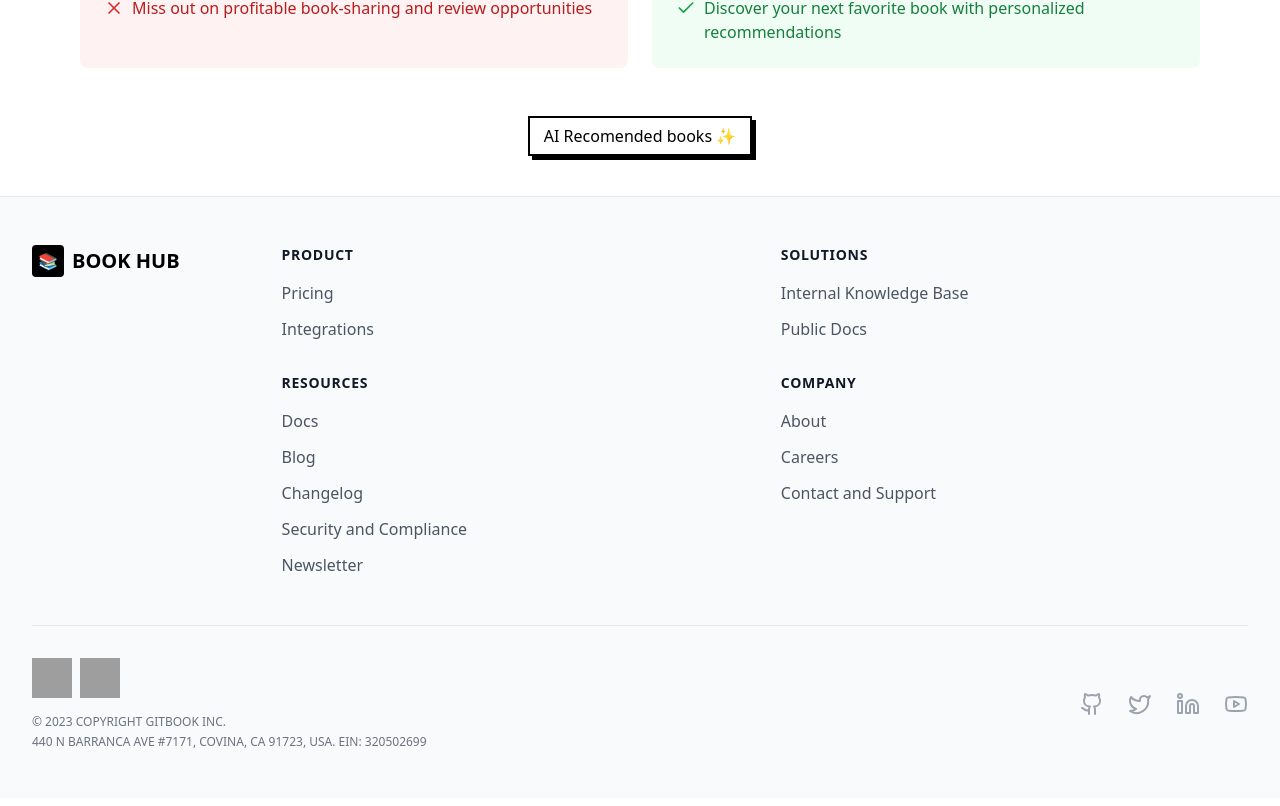
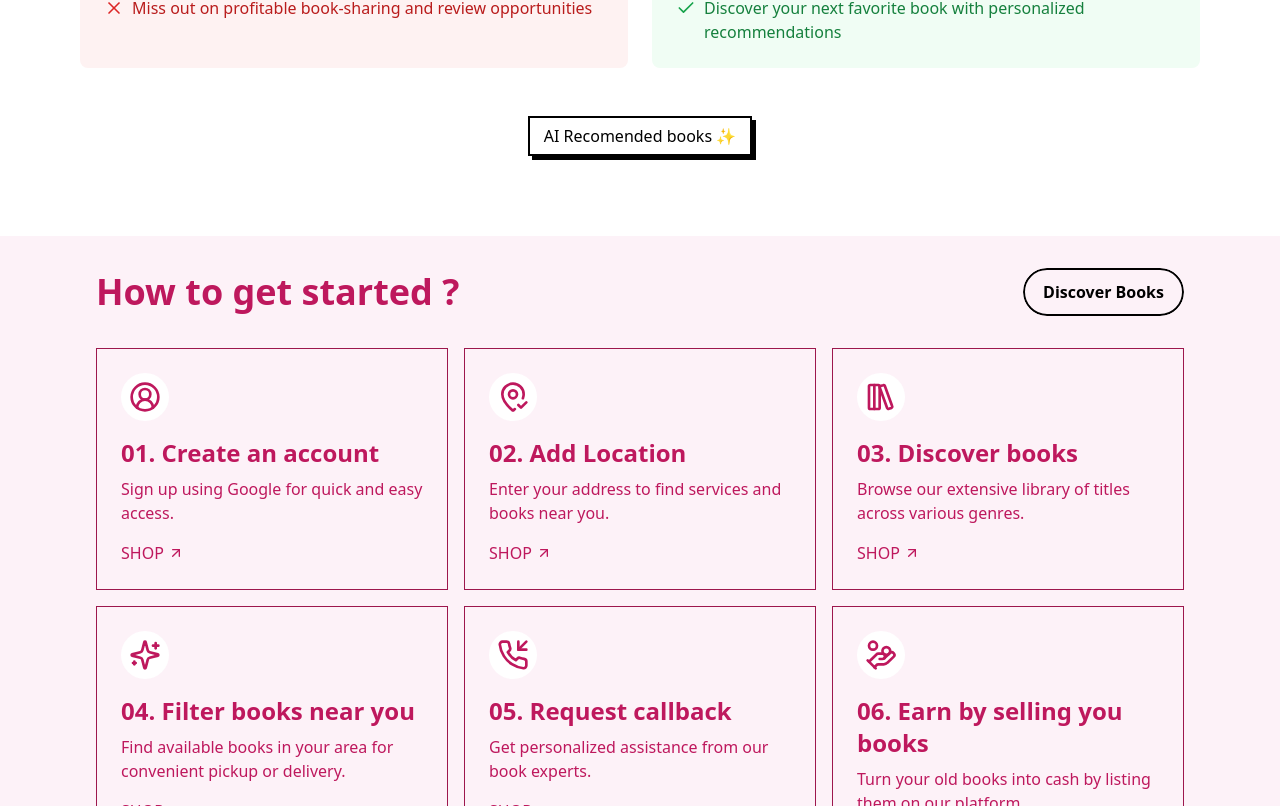
Before and after one commit to muhammed-anas-na/Book-Hub, a Next.js app: page / in a window 1280 px wide. Shown: the part 1034-1840 px from the top of the page. Built offline with nearby package versions, Linux system fonts and the light colour scheme; no server answers; grey boxes are pictures that could not be loaded; a web font is replaced by a local one.

Commit message:
Added user guide

```diff
--- a/Axios/endpoints/index.js
+++ b/Axios/endpoints/index.js
@@ -14,3 +14,4 @@ export const GET_BOOK_DEATILS_BY_ID_API = `${BASE_URL}/get-book-details-by-id`;
 export const REQUEST_CALLBACK_API =  `${BASE_URL}/request-callback`;
 export const GET_SEARCH_LENGTH_API = `${BASE_URL}/get-search-length`;
 export const GET_USER_QUERIES_API = `${BASE_URL}/get-user-queries`;
+export const GET_SEARCH_RESULT_API = `${BASE_URL}/get-search-result`;
--- a/Axios/methods/POST.js
+++ b/Axios/methods/POST.js
@@ -1,5 +1,5 @@
 import axiosInstance from "../axiosInstance";
-import {GET_USER_QUERIES_API,REQUEST_CALLBACK_API,GET_BOOK_DEATILS_BY_ID_API, GET_USER_BOOKS_API, GET_LOCATION_FROM_POINTS_API,GET_LOGGED_IN_USER, LOGIN_WITH_GOOGLE_API,ADD_BOOK_API, GET_BOOKS_NEAR_API, GET_BOOKS_API, GET_LOCATION_FROM_POINTS_AND_UPDATE_USER_API, GET_SEARCH_LENGTH_API } from "../endpoints";
+import {GET_SEARCH_RESULT_API,GET_USER_QUERIES_API,REQUEST_CALLBACK_API,GET_BOOK_DEATILS_BY_ID_API, GET_USER_BOOKS_API, GET_LOCATION_FROM_POINTS_API,GET_LOGGED_IN_USER, LOGIN_WITH_GOOGLE_API,ADD_BOOK_API, GET_BOOKS_NEAR_API, GET_BOOKS_API, GET_LOCATION_FROM_POINTS_AND_UPDATE_USER_API, GET_SEARCH_LENGTH_API } from "../endpoints";
 
 export const LOGIN_WITH_GOOGLE_FN = (data) =>{
     try{
@@ -99,9 +99,17 @@ export const GET_SEARCH_LENGTH_FN = (data)=>{
 
 export const GET_USER_QUERIES_FN = (userId)=>{
     try{
-        console.log("User id sending =>" , userId);
         return axiosInstance.post(GET_USER_QUERIES_API, {userId});
     }catch(err){
         return err;
     }
 }
+
+export const GET_SEARCH_RESULT_FN = (data)=>{
+    try{
+        console.log("Result calling");
+        return axiosInstance.post(GET_SEARCH_RESULT_API, data);
+    }catch(err){
+        return err;
+    }
+}
--- a/src/app/discover-books/[bookId]/page.jsx
+++ b/src/app/discover-books/[bookId]/page.jsx
@@ -7,7 +7,6 @@ import CallbackModal from '@/components/CallBackModal';
 import { User } from 'lucide-react';
 import { Card, CardContent } from '@/components/ui/card';
 import BookDetailShimmer from '@/components/BookDetailsShimmer';
-import Link from 'next/link';
 import { FaMapMarkedAlt } from "react-icons/fa";
 
 const Post = () => {
--- a/src/app/layout.js
+++ b/src/app/layout.js
@@ -2,7 +2,6 @@ import localFont from "next/font/local";
 import "./globals.css";
 import { UserProvider } from "../../context/userContext";
 import { SpeedInsights } from '@vercel/speed-insights/next';
-import { Analytics } from "@vercel/analytics/react"
 
 const geistSans = localFont({
   src: "./fonts/GeistVF.woff",
@@ -35,7 +34,6 @@ export default function RootLayout({ children }) {
         <UserProvider>
         {children}
         <SpeedInsights />
-        <Analytics/>
         </UserProvider>
       </body>
     </html>
--- a/src/app/page.js
+++ b/src/app/page.js
@@ -3,6 +3,7 @@ import Header from "@/components/Header";
 import LandingPage from "@/components/LandingPage";
 import Footer from "@/components/Footer";
 import Comparison from "@/components/Comparisons";
+import ExploreCategories from "@/components/UserGuide";
 
 export default function Home() {
   return (
@@ -10,6 +11,7 @@ export default function Home() {
     <Header/>
     <LandingPage/>
     <Comparison/>
+    <ExploreCategories/>
     <Footer/>
     </div>
   );
--- a/src/app/search/page.jsx
+++ b/src/app/search/page.jsx
@@ -0,0 +1,48 @@
+"use client"
+import Header from "@/components/Header";
+import Link from "next/link";
+import { useEffect, useState } from "react";
+import { GET_SEARCH_RESULT_FN } from "../../../Axios/methods/POST";
+
+export default function SearchResult({ searchParams }){
+    const query = searchParams.q;
+    const type = searchParams.type;
+    const count = searchParams.count;
+    const [data,setData] = useState([])
+    useEffect(()=>{
+        (async function(){
+            const response = await GET_SEARCH_RESULT_FN({
+                query,
+                type
+            })
+            console.log("Data =>",response.data);
+            setData(response.data);
+        })()
+    },[])
+    console.log("Books==>",data)
+    return(
+       <>
+        <Header/>
+
+
+        <div className="mt-28 flex justify-center mx-44 flex-wrap gap-5">
+            {
+                data?.map((val)=>{
+                    return(
+                        <Link href={`/discover-books/${val._id}`}
+                        className="md:min-w-[250px] md:max-w-[250px] bg-white rounded-lg shadow-lg md:p-4 flex-shrink-0 border-2 p-2"
+                      >
+                        <img
+                          src={val.selectedBookCover}
+                          className="w-60 h-72 object-fill rounded-lg"
+                        />
+                        <h3 className="md:mt-4 text-base md:text-lg font-semibold">{val.title}</h3>
+                        <p className='text-xs text-gray-500 hover:cursor-pointer max-w-[250px]' title={val.locationInText}>📍 {val.locationInText.slice(0,20)}</p>
+                      </Link>
+                    )
+                })
+            }
+        </div>
+       </>
+    )
+}
--- a/src/components/LocationSearchModal.jsx
+++ b/src/components/LocationSearchModal.jsx
@@ -56,7 +56,7 @@ const LocationSearchModal = () => {
   }, 300);
 
   const handleLocationSelect = (location) => {
-    const response =  getLocationFromPointsAndUpdateUser_Fn(latitude, longitude);
+    const response =  getLocationFromPointsAndUpdateUser_Fn(location.center[1], location.center[0]);
     setUser({
       ...user,
       locationInText: location.place_name,
--- /dev/null
+++ b/src/components/UserGuide.jsx
@@ -0,0 +1,70 @@
+import React from 'react';
+import { ArrowUpRight, CircleUserRound, HandCoins, LibraryBig, MapPinCheck, PhoneIncoming, Sparkles } from 'lucide-react';
+import { Linkedin } from 'lucide-react';
+const CategoryCard = ({ icon, title, description }) => (
+  <div className="bg-dark-green p-6 flex flex-col items-start border border-pink-800 hover:scale-110 duration-700 hover:z-50 hover:bg-pink-100">
+    <div className="bg-white rounded-full p-2 mb-4">
+      {icon}
+    </div>
+    <h3 className=" text-2xl font-bold mb-2">{title}</h3>
+    <p className=" mb-4">{description}</p>
+    <button className=" flex items-center">
+      SHOP <ArrowUpRight className="ml-1" size={16} />
+    </button>
+  </div>
+);
+
+const ExploreCategories = () => {
+  return (
+    <div className="bg-pink-50 text-pink-700 p-8 px-24 mt-20">
+      <div className="flex justify-between items-center mb-8">
+        <h2 className="text-4xl font-bold ">How to get started ?</h2>
+        <a href="#_" class="relative inline-flex items-center justify-start inline-block px-5 py-3 overflow-hidden font-bold rounded-full group">
+            <span class="w-32 h-32 rotate-45 translate-x-12 -translate-y-2 absolute left-0 top-0 bg-white opacity-[3%]"></span>
+            <span class="absolute top-0 left-0 w-48 h-48 -mt-1 transition-all duration-500 ease-in-out rotate-45 -translate-x-56 -translate-y-24 bg-black opacity-100 group-hover:-translate-x-8"></span>
+            <span class="relative w-full text-left text-black transition-colors duration-200 ease-in-out group-hover:text-white">Discover Books</span>
+            <span class="absolute inset-0 border-2 border-black rounded-full"></span>
+        </a>
+      </div>
+      <div className="grid grid-cols-1 md:grid-cols-3 gap-4">
+        <CategoryCard
+          icon= {<CircleUserRound className="w-8 h-8" />}
+          title="01. Create an account"
+          description="Sign up using Google for quick and easy access."
+        />
+        <CategoryCard
+          icon={<MapPinCheck className="w-8 h-8" />}
+          title="02. Add Location"
+          description="Enter your address to find services and books near you."
+        />
+        <CategoryCard
+          icon={<LibraryBig className="w-8 h-8" />}
+          title="03. Discover books"
+          description="Browse our extensive library of titles across various genres."
+        />
+                <CategoryCard
+          icon={<Sparkles className="w-8 h-8" />}
+          title="04. Filter books near you"
+          description="Find available books in your area for convenient pickup or delivery."
+        />
+        <CategoryCard
+          icon={<PhoneIncoming className="w-8 h-8" />}
+          title="05. Request callback"
+          description="Get personalized assistance from our book experts."
+        />
+        <CategoryCard
+          icon={<HandCoins className="w-8 h-8" />}
+          title="06. Earn by selling you books"
+          description="Turn your old books into cash by listing them on our platform."
+        />
+      </div>
+      <div className="fixed bottom-4 right-4">
+        <button className="bg-black text-white p-4 rounded-full">
+          <span className="mr-2">👋</span> Chat
+        </button>
+      </div>
+    </div>
+  );
+};
+
+export default ExploreCategories;
```
Also changed, not shown: src/components/SearchBar.jsx (+32 -6 lines).
